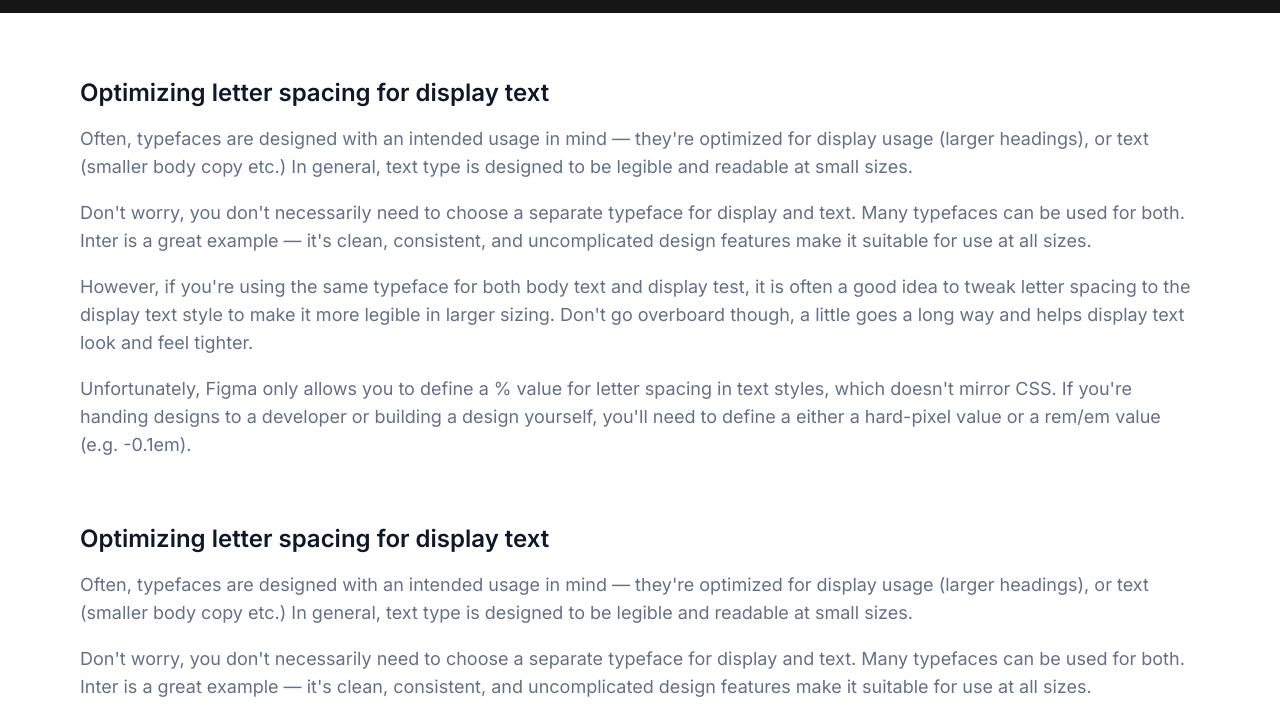
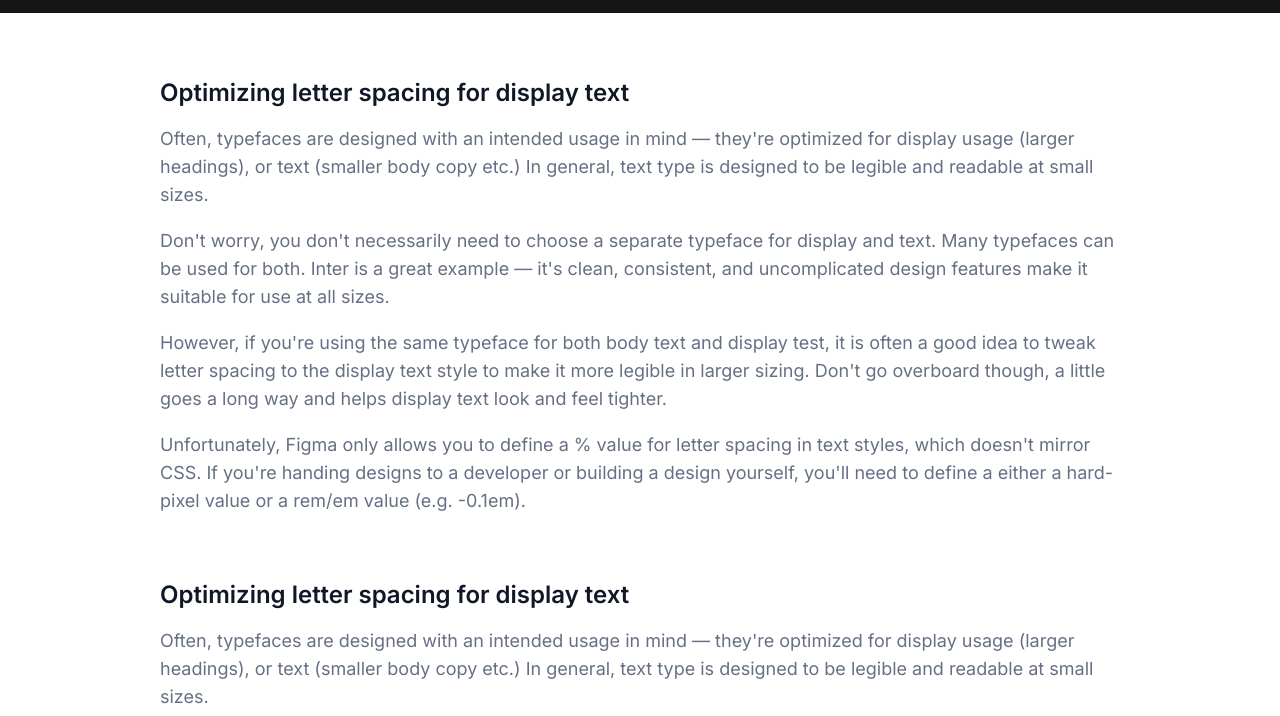
Before and after one commit to official-mcproject/mcproject, a website built with Parcel: page guides.html in a window 1280 px wide. Shown: the part 59-775 px from the top of the page. Built offline with nearby package versions, Linux system fonts and the light colour scheme.

Commit message:
Pushed from Locofy Builder

```diff
--- a/guides.css
+++ b/guides.css
@@ -152,7 +152,7 @@
 .body5 {
   background-color: var(--color-white);
   overflow: hidden;
-  padding: var(--padding-45xl) 80px 128px;
+  padding: var(--padding-45xl) 160px 128px;
 }
 .satoshis-quest5 {
   position: relative;
```
